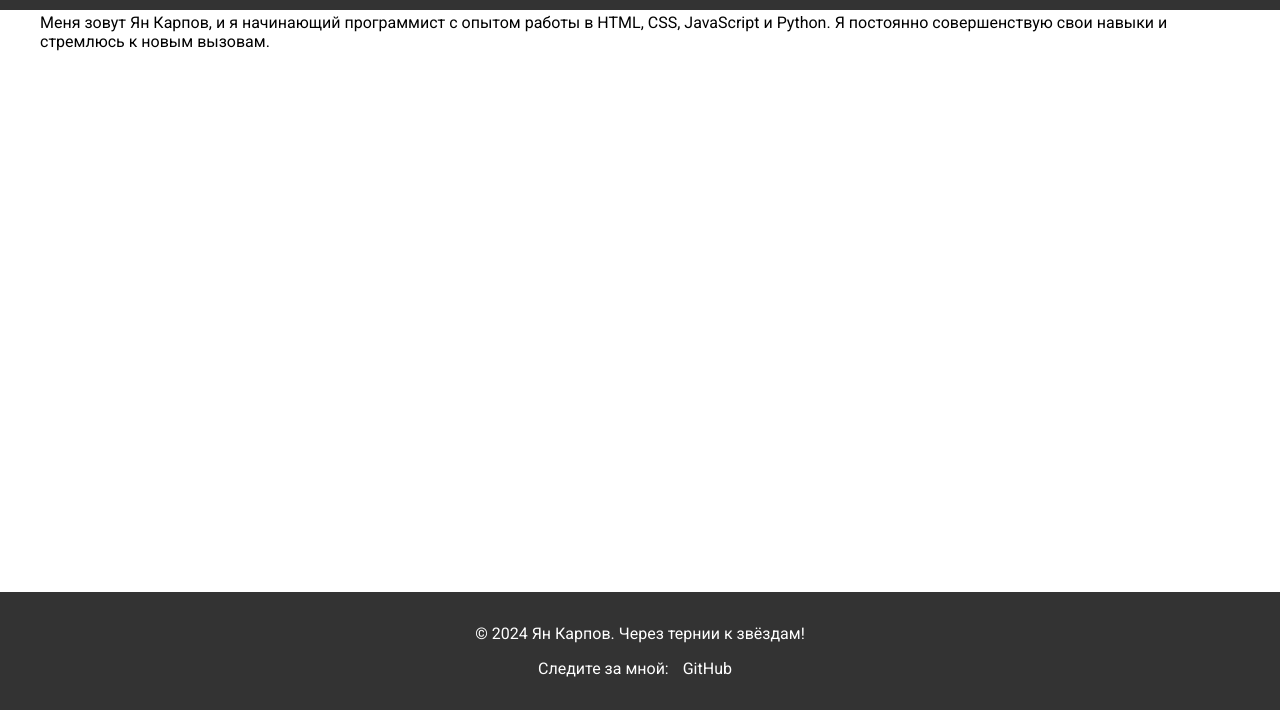
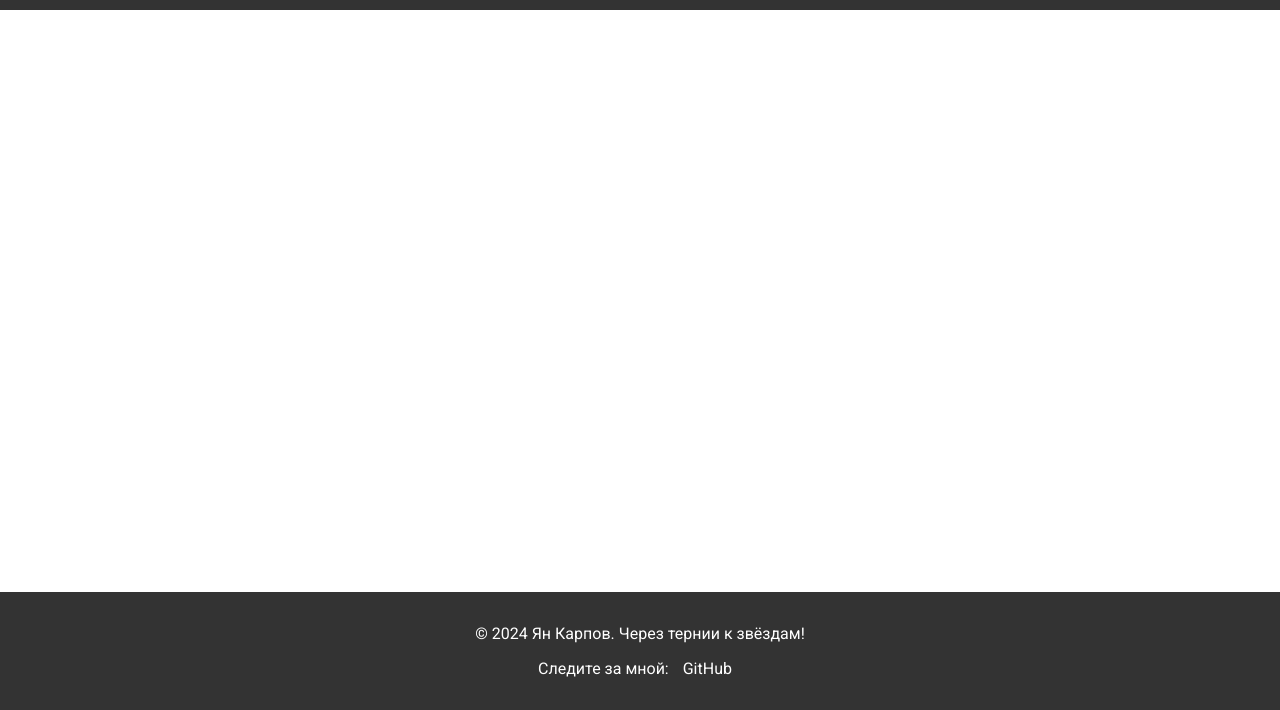
Before and after one commit to YanKarpov/Portfolio, a plain HTML site: page pages/about.html in a window 1280 px wide. Shown: the part 90-800 px from the top of the page. Drawn offline with Linux system fonts and the light colour scheme.

Commit message:
Update about.html

```diff
--- a/pages/about.html
+++ b/pages/about.html
@@ -28,9 +28,7 @@
             <h2>Обо мне</h2>
             <img src="images/profile.jpg" alt="Ян Карпов" class="profile-pic">
             <p>
-                Меня зовут Ян Карпов, и я начинающий программист с опытом работы в
-                HTML, CSS, JavaScript и Python. Я постоянно совершенствую свои навыки
-                и стремлюсь к новым вызовам.
+
             </p>
         </div>
     </section>
```
